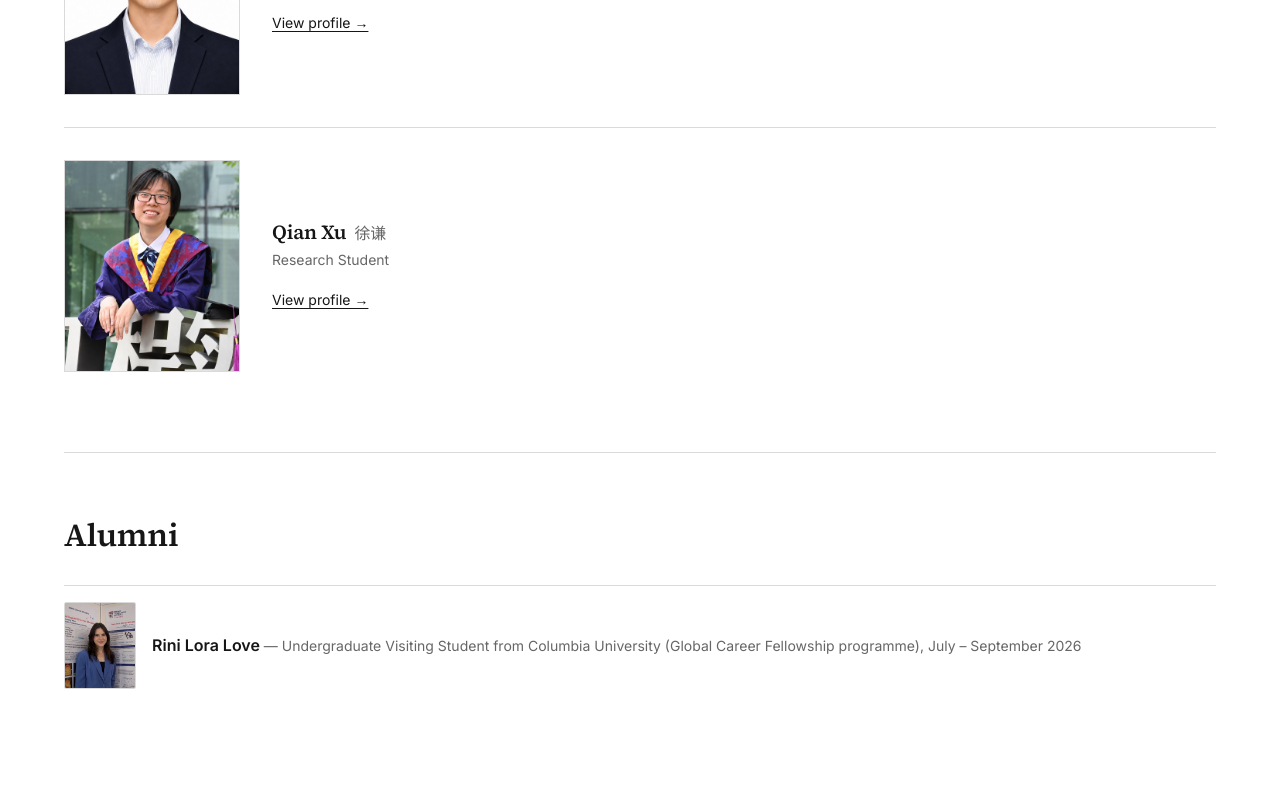
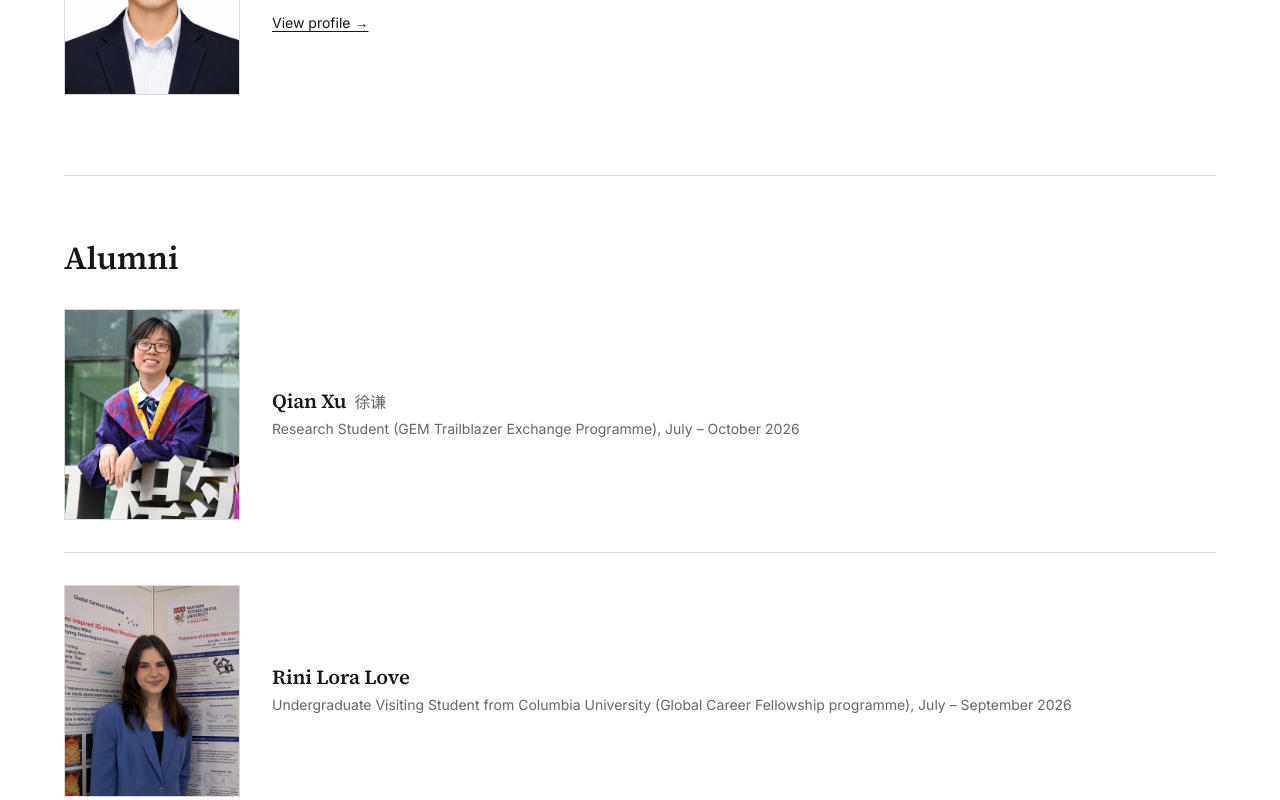
Before and after one commit to Yvetteee/ccylab, a Next.js app: page /people in a window 1280 px wide. Shown: the part 2360-3160 px from the top of the page. Built offline with nearby package versions, Linux system fonts and the light colour scheme.

Commit message:
content(people): move Qian Xu to alumni; alumni cards match directory

```diff
--- a/app/people/page.module.css
+++ b/app/people/page.module.css
@@ -1,13 +1,6 @@
-.alumni {
-  list-style: none;
-  padding: 0;
-  margin: 0;
-  display: flex;
-  flex-direction: column;
-}
-
 /* Role-grouped continuous roster (D-C): member rows stack vertically, each
-   a portrait-oriented rectangular photo + directory entry. */
+   a portrait-oriented rectangular photo + directory entry. Alumni share the
+   same roster + row component as the current-member groups. */
 .roster {
   display: flex;
   flex-direction: column;
@@ -40,34 +33,6 @@
   padding: var(--space-12) 0;
 }
 
-.alumniRow {
-  display: flex;
-  align-items: center;
-  gap: var(--space-4);
-  padding: var(--space-4) 0;
-  border-top: var(--border-width) solid var(--color-border);
-  font-size: var(--text-base);
-}
-
-/* Small alumni portrait — same 5:6 grammar as the directory, at list scale. */
-.alumniPhoto {
-  width: 72px;
-  flex-shrink: 0;
-}
-
-.alumniBody {
-  min-width: 0;
-}
-
-.alumniName {
-  font-weight: 600;
-}
-
-.alumniRole {
-  color: var(--color-muted);
-  font-size: var(--text-sm);
-}
-
 .empty {
   padding: var(--space-12) 0;
   color: var(--color-muted);
--- a/app/people/page.tsx
+++ b/app/people/page.tsx
@@ -1,7 +1,6 @@
 import PageContainer from "@/components/ui/PageContainer";
 import PageHeader from "@/components/ui/PageHeader";
 import Section from "@/components/ui/Section";
-import ResponsiveImage from "@/components/ui/ResponsiveImage";
 import MemberRow from "@/components/content/MemberRow";
 import PeopleOriginsVisual from "@/components/content/PeopleOriginsVisual";
 import { people } from "@/content";
@@ -75,24 +74,11 @@ export default function PeoplePage() {
 
       {alumni.length ? (
         <Section id="alumni" title="Alumni" headingLevel={2}>
-          <ul className={styles.alumni}>
+          <div className={styles.roster}>
             {alumni.map((person) => (
-              <li key={person.id} className={styles.alumniRow}>
-                {person.photo ? (
-                  <ResponsiveImage
-                    src={person.photo}
-                    alt={`Photo of ${person.name}`}
-                    ratio="5 / 6"
-                    className={styles.alumniPhoto}
-                  />
-                ) : null}
-                <span className={styles.alumniBody}>
-                  <span className={styles.alumniName}>{person.name}</span>
-                  <span className={styles.alumniRole}> — {person.role}</span>
-                </span>
-              </li>
+              <MemberRow key={person.id} person={person} />
             ))}
-          </ul>
+          </div>
         </Section>
       ) : null}
 
--- a/components/content/MemberRow.tsx
+++ b/components/content/MemberRow.tsx
@@ -14,8 +14,13 @@ interface MemberRowProps {
  * and the link to the member's profile page (/people/[slug]), where the
  * long-form biography lives. The PI is not part of this directory; their
  * complete academic profile is the standalone /dr-ye page.
+ *
+ * Inactive members (alumni) have no profile page — their row renders without
+ * the profile link.
  */
 export default function MemberRow({ person }: MemberRowProps) {
+  const hasProfile = person.active !== false;
+
   return (
     <article className={styles.row}>
       {person.photo ? (
@@ -51,6 +56,7 @@ export default function MemberRow({ person }: MemberRowProps) {
            kept for clarity (photo/name/role directory summary). */}
         <p className={styles.role}>{person.role}</p>
 
+        {hasProfile ? (
           <Link
             href={`/people/${person.id}`}
             className={styles.profileLink}
@@ -58,6 +64,7 @@ export default function MemberRow({ person }: MemberRowProps) {
           >
             View profile →
           </Link>
+        ) : null}
       </div>
     </article>
   );
--- a/content/people.ts
+++ b/content/people.ts
@@ -124,13 +124,13 @@ export const people: Person[] = [
     id: "qian-xu",
     name: "Qian Xu",
     nameZh: "徐谦",
-    role: "Research Student",
-    category: "visiting",
+    role: "Research Student (GEM Trailblazer Exchange Programme), July – October 2026",
+    category: "alumni",
     photo: "/images/people/qian-xu.jpg",
     email: "B250020@e.ntu.edu.sg",
     researchInterests: ["porous materials", "selective crystallization", "lithium extraction"],
     bio: "Qian received her bachelor's degree in Environmental Engineering from Tsinghua University in 2024 and continued her studies toward a Master's degree in Prof. Xi Chen's group, where she focused on selective lithium extraction from spent battery leachate. She joined Prof. Chunchun Ye's group through the GEM Trailblazer Exchange Programme to broaden her academic perspective and gain international research experience. Outside of research, she enjoys both appreciating and creating music, literature and art.\nVisiting period: July – October 2026.\nResearch topic: Ion Sieving in Polymers of Intrinsic Microporosity for Selective Lithium Extraction.",
-    active: true,
+    active: false,
   },
   {
     id: "jiayu-zhang",
```
Lines whose indentation alone changed are shown as unchanged.
